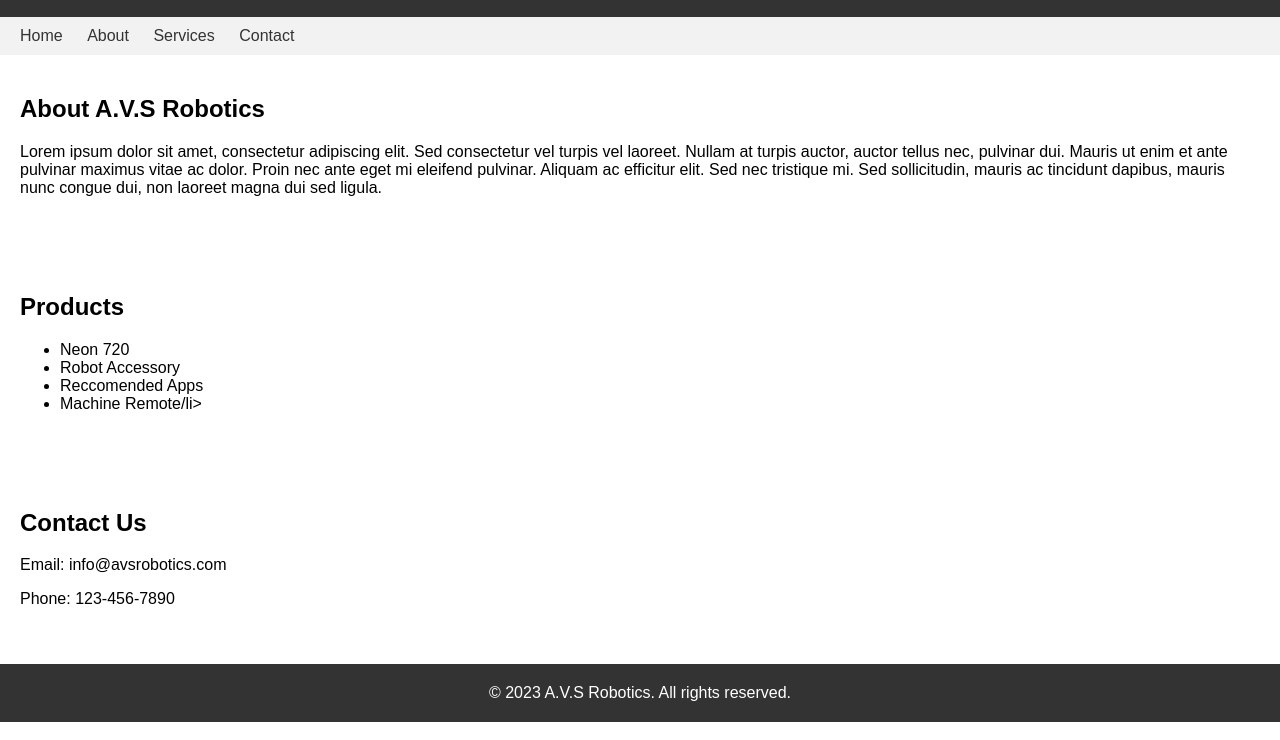
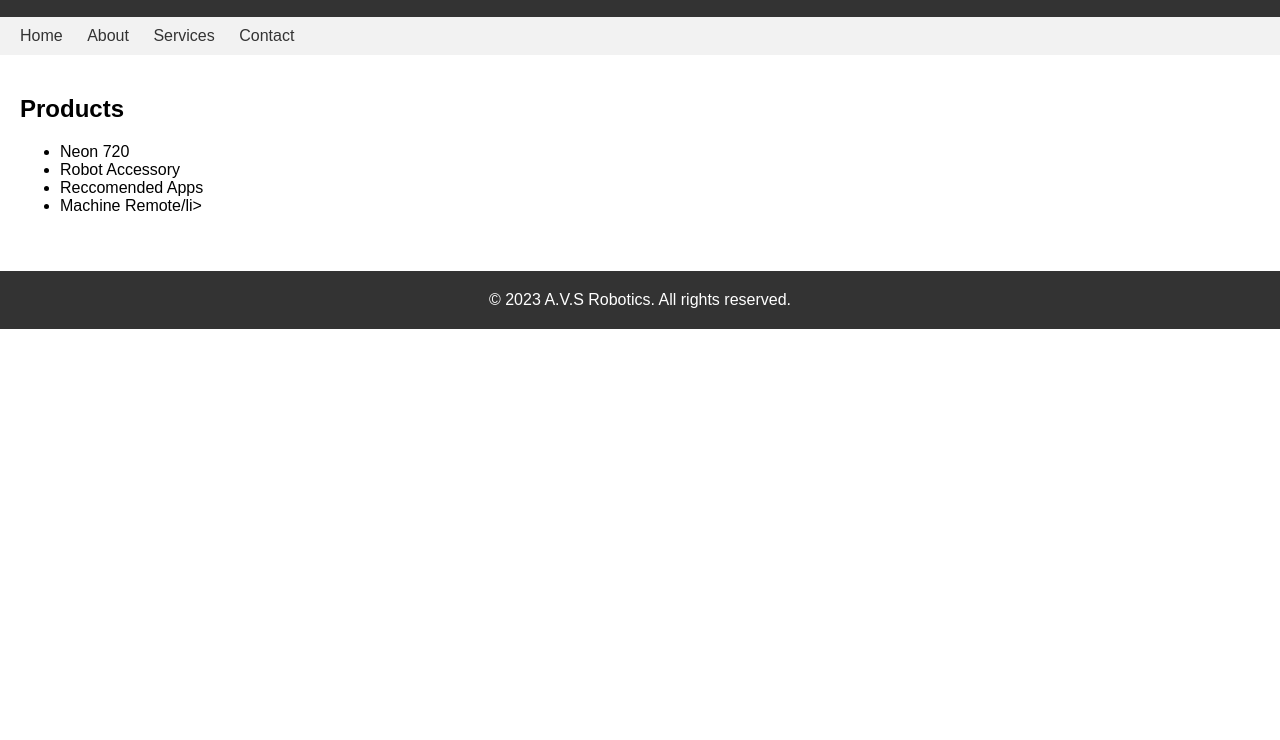
Before and after one commit to Vinayak-Shrotriya/avsrobotics, a plain HTML site: page products.html in a window 1280 px wide. Shown: the part 60-800 px from the top of the page. Drawn offline with Linux system fonts and the light colour scheme.

Commit message:
products.html

```diff
--- a/products.html
+++ b/products.html
@@ -69,12 +69,6 @@
       <li><a href="/">Contact</a></li>
     </ul>
   </nav>
-
-  <section>
-    <h2>About A.V.S Robotics</h2>
-    <p>Lorem ipsum dolor sit amet, consectetur adipiscing elit. Sed consectetur vel turpis vel laoreet. Nullam at turpis auctor, auctor tellus nec, pulvinar dui. Mauris ut enim et ante pulvinar maximus vitae ac dolor. Proin nec ante eget mi eleifend pulvinar. Aliquam ac efficitur elit. Sed nec tristique mi. Sed sollicitudin, mauris ac tincidunt dapibus, mauris nunc congue dui, non laoreet magna dui sed ligula.</p>
-  </section>
-
   <section>
     <h2>Products</h2>
     <ul>
@@ -84,13 +78,6 @@
       <li>Machine Remote/li>
     </ul>
   </section>
-
-  <section>
-    <h2>Contact Us</h2>
-    <p>Email: info@avsrobotics.com</p>
-    <p>Phone: 123-456-7890</p>
-  </section>
-
   <footer>
     &copy; 2023 A.V.S Robotics. All rights reserved.
   </footer>
```
